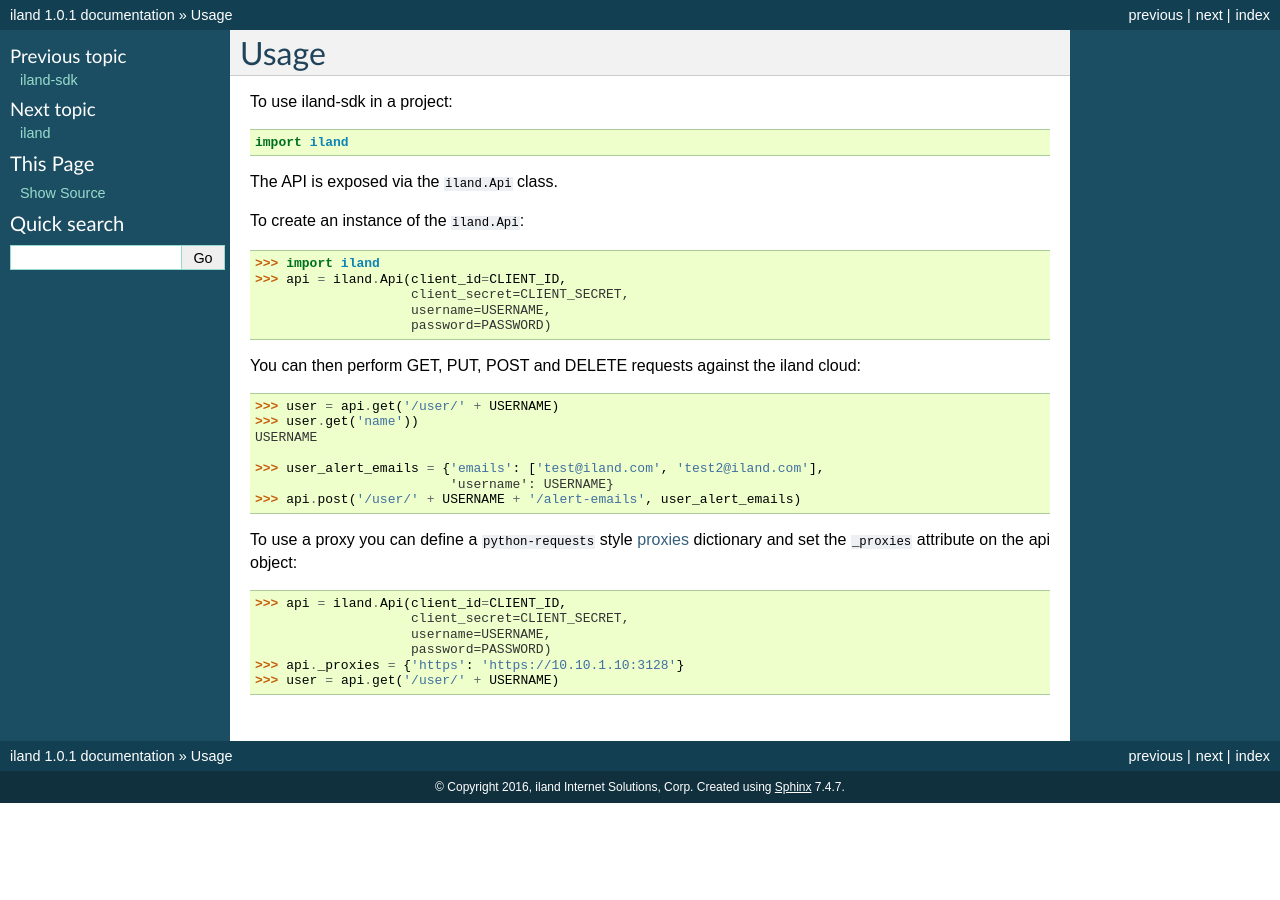
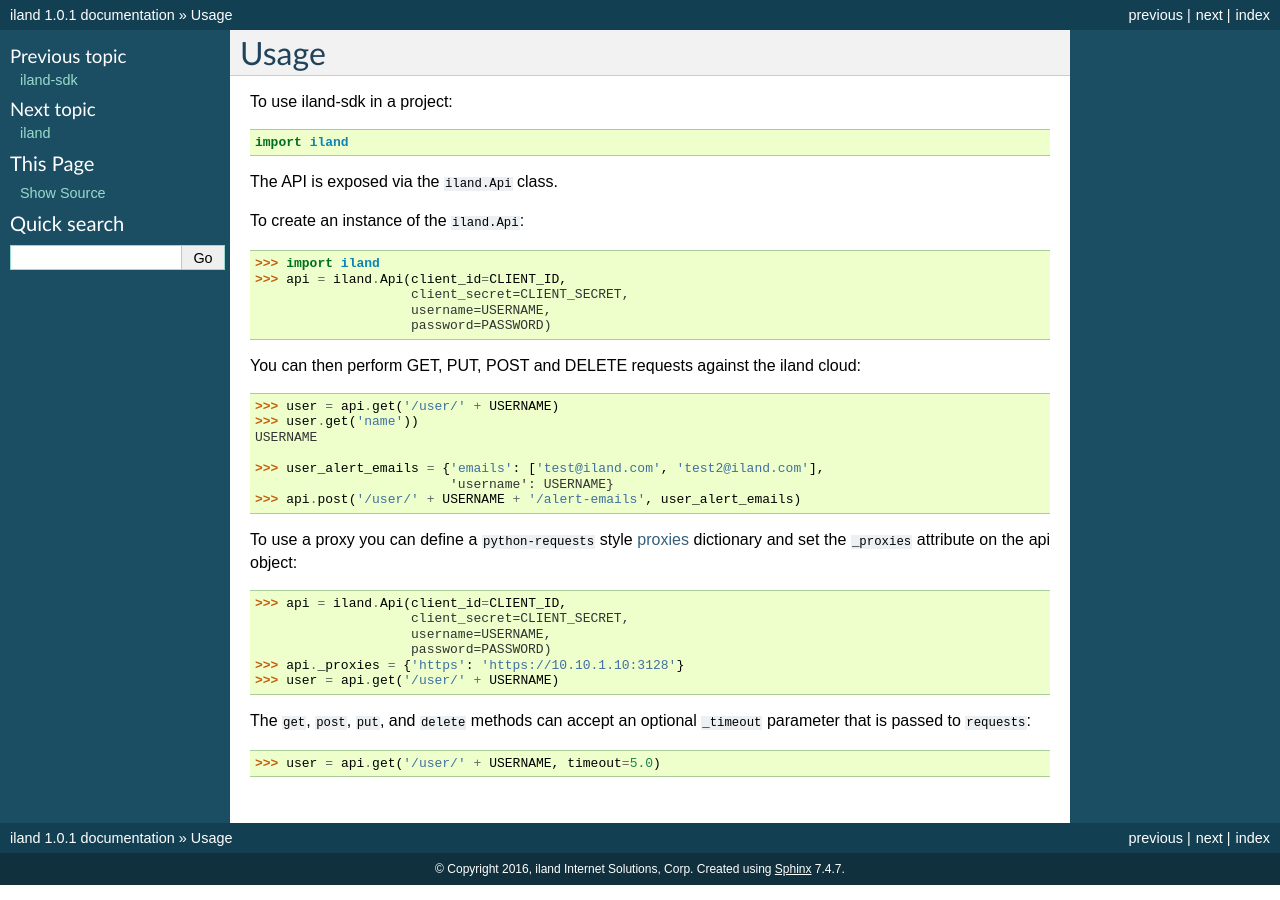
Before and after one commit to ilanddev/python-sdk, a Sphinx documentation site: the page built from docs/usage.rst, in a window 1280 px wide. Built offline with Sphinx 7.4.7, drawn with Linux system fonts in a browser that asks for light colours.

Commit message:
add timeout parameter to get/post/put/delete methods (#20)

```diff
--- a/CONTRIBUTING.rst
+++ b/CONTRIBUTING.rst
@@ -112,3 +112,7 @@
 To run a subset of tests::
 
     $ python -m unittest tests.test_iland
+
+To run an individual test::
+
+    $ python -m unittest tests.test_iland.TestIland.<test_method_name>
--- a/HISTORY.rst
+++ b/HISTORY.rst
@@ -1,6 +1,11 @@
 =======
 History
 =======
+
+1.0.2 (2019-02-15)
+------------------
+
+* Added support for `timeout` parameter to `get`/`post`/`put`/`delete` methods
 
 1.0.1 (2018-11-15)
 ------------------
--- a/docs/usage.rst
+++ b/docs/usage.rst
@@ -37,4 +37,10 @@
     >>> api._proxies = {'https': 'https://10.10.1.10:3128'}
     >>> user = api.get('/user/' + USERNAME)
 
+The ``get``, ``post``, ``put``, and ``delete`` methods can accept an optional
+``_timeout`` parameter that is passed to ``requests``::
+
+    >>> user = api.get('/user/' + USERNAME, timeout=5.0)
+
 .. _proxies: http://docs.python-requests.org/en/master/user/advanced/#proxies
+.. _timeout: http://docs.python-requests.org/en/master/user/quickstart/#timeouts
```
Also changed, not shown: 2 other files.
